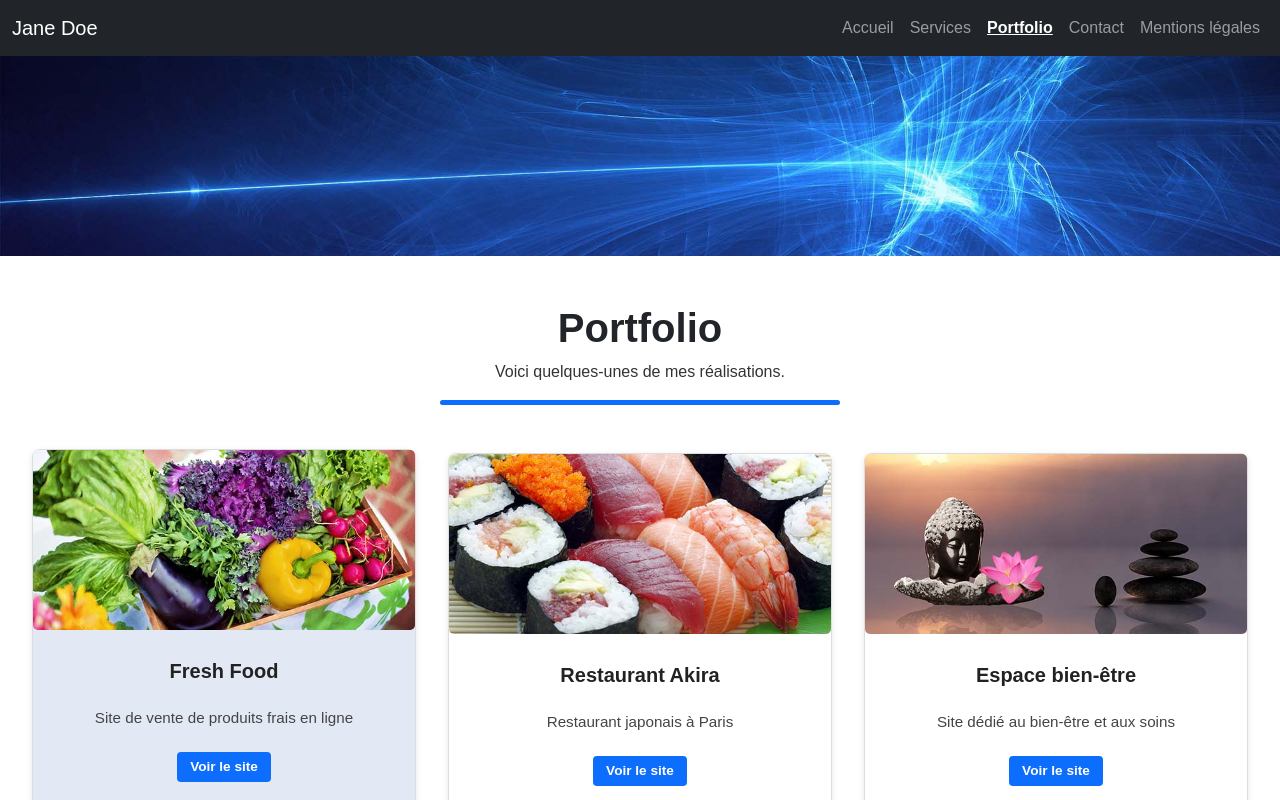
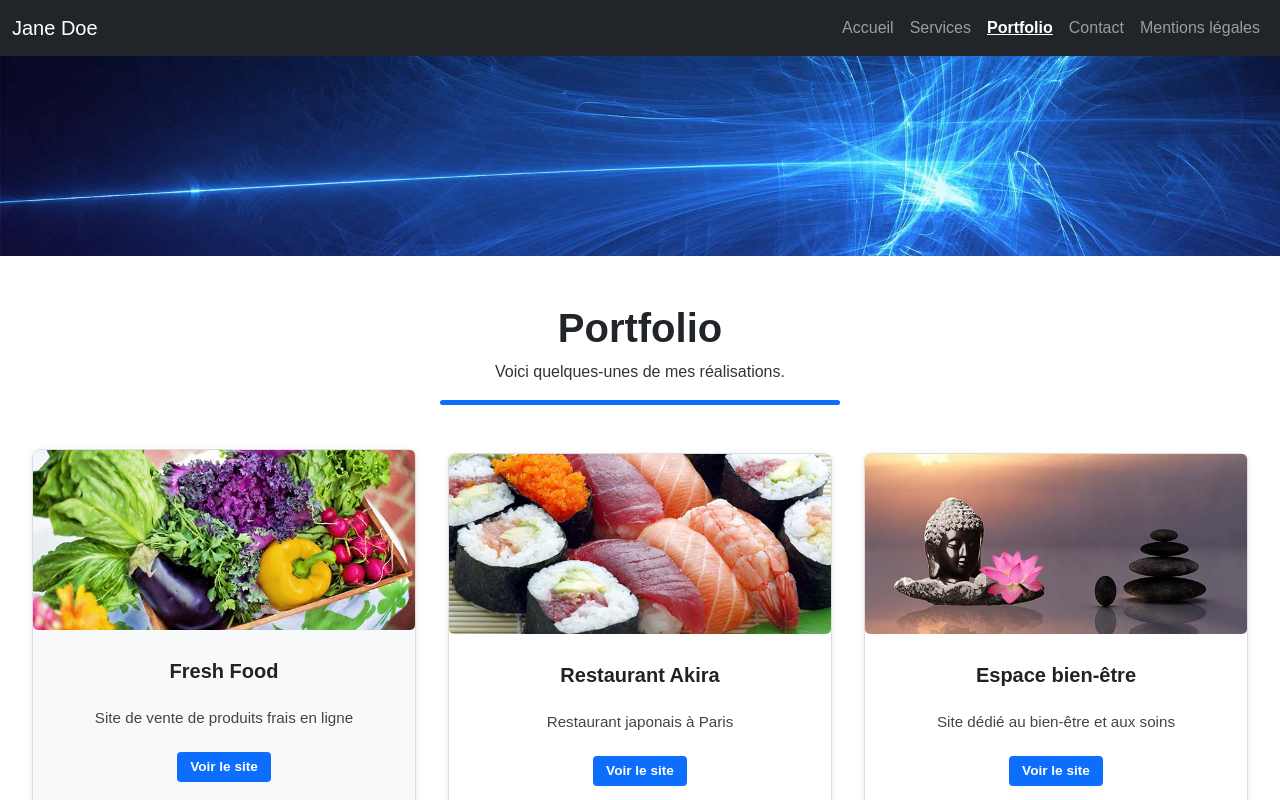
Before and after one commit to Diva-X/portofolio, a React (Create React App) app: page /portfolio in a window 1280 px wide. In both pictures the pointer is over the element 224 px from the left and 654 px from the top of the page. Shown: the top 800 px of the page. Built offline with nearby package versions, Linux system fonts and the light colour scheme.

Commit message:
css card

```diff
--- a/src/components/Card/Card.scss
+++ b/src/components/Card/Card.scss
@@ -12,7 +12,7 @@
   transition: all 0.3s ease;
 
   &:hover {
-    background-color: #e3e9f4;
+    background-color: #f8f9fa;
     box-shadow: 0 10px 20px rgba(0, 0, 0, 0.2);
     transform: translateY(-4px);
   }
```
